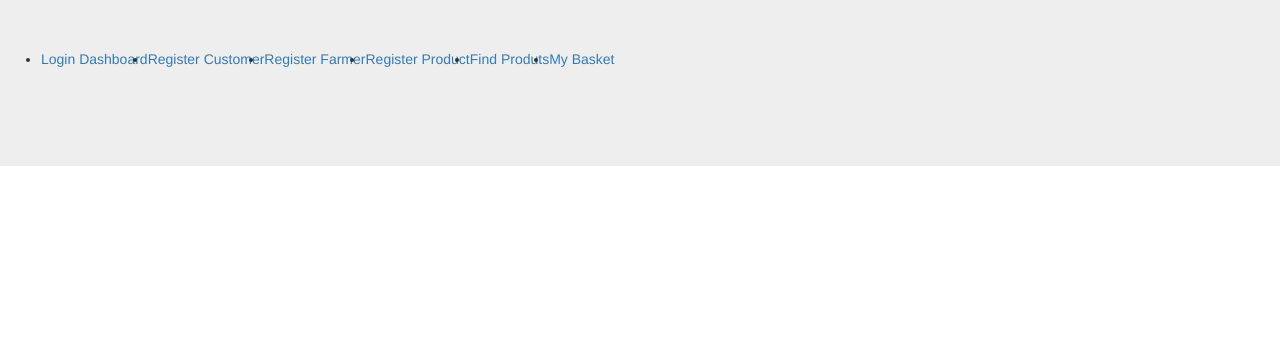
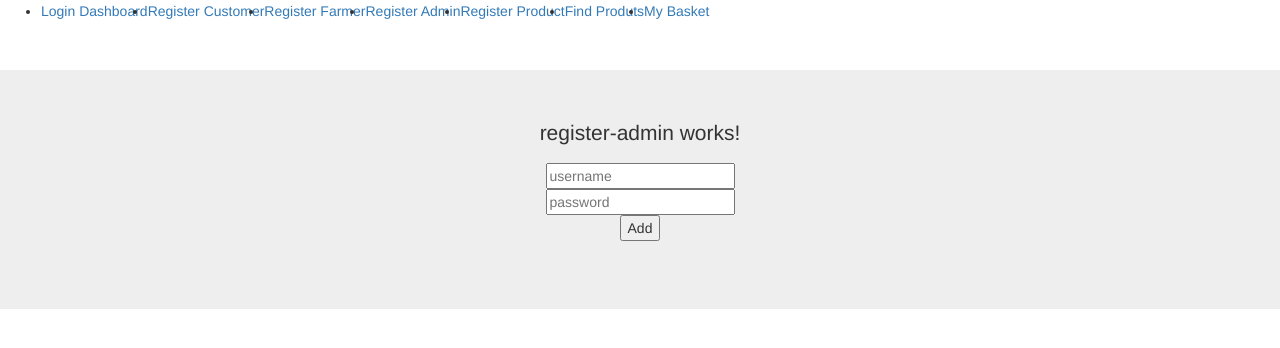
Before and after one commit to baschir00/farmertohome, an Angular app in the folder farmtohomeui/: page /registerAdmin in a window 1280 px wide. Shown: the top 348 px of the page. Built offline with nearby package versions, Linux system fonts and the light colour scheme; what ng2-search-filter, ngx-pagination would draw is missing.

Commit message:
admin end to end

```diff
--- a/farmtohomeui/src/app/admin-service.service.ts
+++ b/farmtohomeui/src/app/admin-service.service.ts
@@ -14,11 +14,11 @@ export class AdminServiceService {
     this.rootURL = "http://localhost:5980/admin";
   }
 
-  findAdminById(Id): Observable<Admin> {
+  findAdminById(adminId): Observable<Admin> {
     return this.httpsvc.get<Admin>(this.rootURL + "/find/" + adminId);
   }
 
-  registerFarmer(adminUsername, adminPassword) {
+  registerAdmin(adminUsername, adminPassword) {
     console.log('Registering admin : registerAdmin');
 
     const httpOptions = {
@@ -28,7 +28,7 @@ export class AdminServiceService {
     };
 
     // TODO:
-    const reqBody = "adminusername=" + adminUsername + "&adminPassword=" + adminPassword
+    const reqBody = "adminUsername=" + adminUsername + "&adminPassword=" + adminPassword
 
     console.log(reqBody);
 
@@ -36,7 +36,7 @@ export class AdminServiceService {
       this.rootURL + "/register", reqBody, httpOptions);
   }
 
-  updateAdminOnServer(farm): Observable<Admin> {
+  updateAdminOnServer(admin): Observable<Admin> {
     const httpOptions = {
       headers: new HttpHeaders({
         "Content-Type": "application/x-www-form-urlencoded"
--- a/farmtohomeui/src/app/app.component.html
+++ b/farmtohomeui/src/app/app.component.html
@@ -1,4 +1,4 @@
-<div class="jumbotron text-center">
+
   <nav class="navbar navbar-expand-sm bg-light navbar-light">
     <ul class="navbar-nav">
       <li class="nav-item">
@@ -9,6 +9,9 @@
       </li>
       <li class="nav-item">
         <a class="nav-link" routerLink="/registerFarmer">Register Farmer</a>
+      </li>
+      <li class="nav-item">
+        <a class="nav-link" routerLink="/registerAdmin">Register Admin</a>
       </li>
       <li class="nav-item">
         <a class="nav-link" routerLink="/registerProduct">Register Product</a>
@@ -22,4 +25,6 @@
       </li>
     </ul>
   </nav>
+<div class="jumbotron text-center">
+  <router-outlet></router-outlet>
 </div>
--- a/farmtohomeui/src/app/current-farmer.ts
+++ b/farmtohomeui/src/app/current-farmer.ts
@@ -1,6 +1,4 @@
 export interface CurrentFarmer {
-
-
         farmerId: number,
         farmerName: string,
         farmerLocation: string,
--- a/farmtohomeui/src/app/login-details.service.ts
+++ b/farmtohomeui/src/app/login-details.service.ts
@@ -2,6 +2,7 @@ import { Injectable } from '@angular/core';
 import { LoginTypes } from './login-types.enum';
 import { Customer } from './customer';
 import { Admin } from "./admin";
+import { Farmer } from "./farmer";
 
 @Injectable({
   providedIn: 'root'
@@ -23,7 +24,7 @@ export class LoginDetailsService {
   }
 
   // user getter and setter
-  loginFarmer(details) {
+  loginFarmer(details: Farmer) {
     this.userType = LoginTypes.FARMER;
     this.userDetails = details;
   }
--- a/farmtohomeui/src/app/register-admin/register-admin.component.html
+++ b/farmtohomeui/src/app/register-admin/register-admin.component.html
@@ -1 +1,29 @@
 <p>register-admin works!</p>
+
+<form (submit)="addAdmin(aadminUsername, aadminPassword)">
+
+  <table class="table">
+    <tr>
+      <td>
+        <input name="username" placeholder="username" #aadminUsername>
+      </td>
+    </tr>
+    <tr>
+      <td>
+        <input name="password" placeholder="password" #aadminPassword>
+      </td>
+    </tr>
+    <tr>
+      <td>
+        <input type="submit" value="Add">
+      </td>
+    </tr>
+    <tr>
+      <td>
+        <div [hidden]="invalidFormMessage">
+          {{invalidFormMessage}}
+        </div>
+      </td>
+    </tr>
+  </table>
+</form>
--- a/farmtohomeui/src/app/register-admin/register-admin.component.ts
+++ b/farmtohomeui/src/app/register-admin/register-admin.component.ts
@@ -1,4 +1,5 @@
 import { Component, OnInit } from '@angular/core';
+import { AdminServiceService } from "../admin-service.service";
 
 @Component({
   selector: 'app-register-admin',
@@ -10,11 +11,11 @@ export class RegisterAdminComponent implements OnInit {
   isAdminFormValid: boolean;
   invalidFormMessage: string;
 
-  constructor(private adminSvc: AdminService) { }
+  constructor(private adminSvc: AdminServiceService) { }
 
   ngOnInit() { }
 
-  addFarmer(adminUsername, adminPassword) {
+  addAdmin(adminUsername, adminPassword) {
     adminUsername = adminUsername.value;
     adminPassword = adminPassword.value;
     console.log('Registering admin : addAdmin');
```
Also changed, not shown: 1 other file (tests, documents, lock files or other folders).
